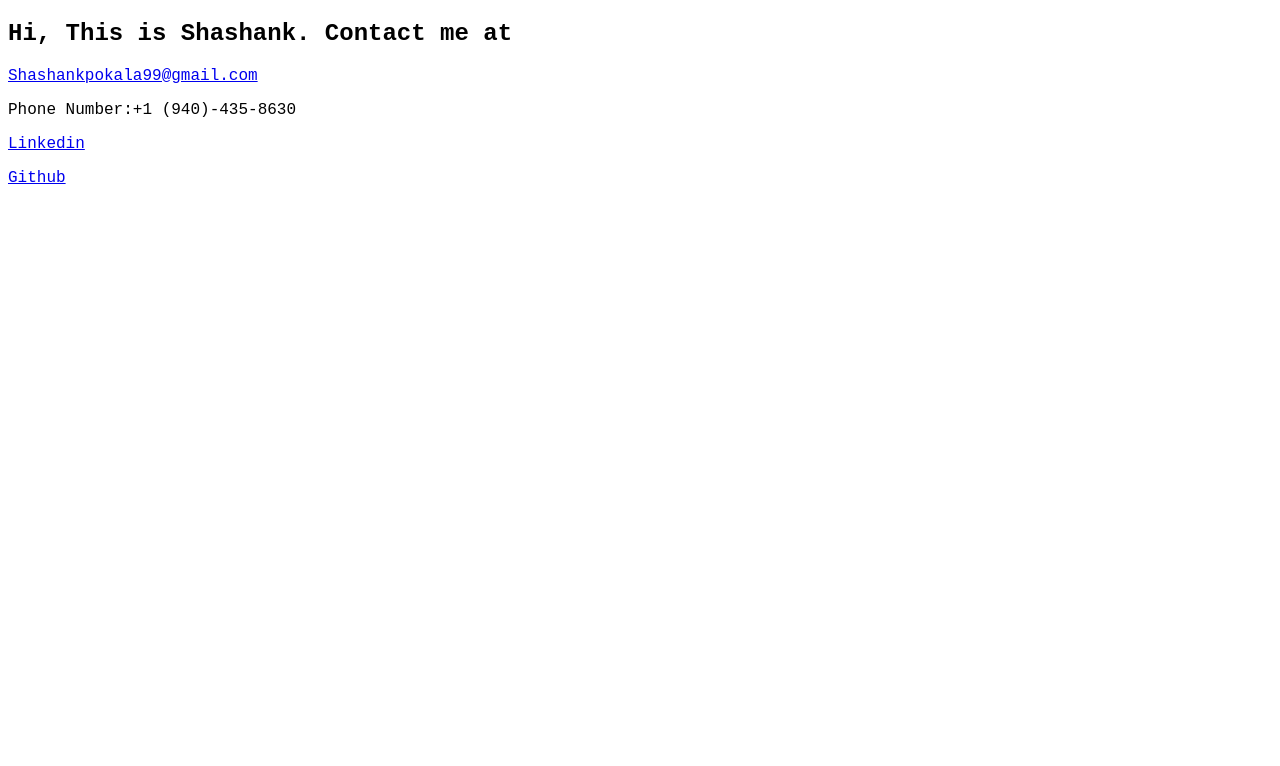
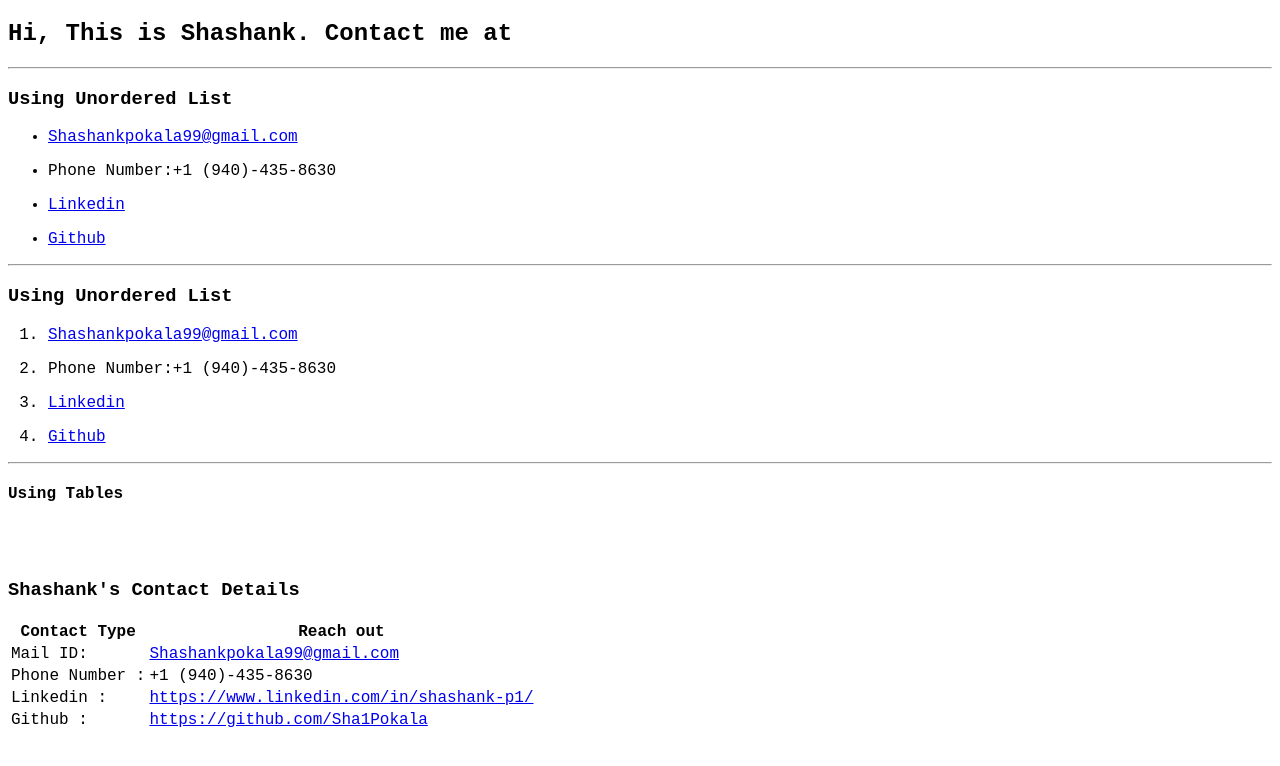
Before and after one commit to Sha1Pokala/HTML, a plain HTML site: page Trying to Build/Contact Me.html in a window 1280 px wide. Drawn offline with Linux system fonts and the light colour scheme.

Commit message:
added most commonly used functionalities

```diff
--- a/Trying to Build/Contact Me.html
+++ b/Trying to Build/Contact Me.html
@@ -13,14 +13,88 @@
   <body>
     <section>
       <h1>Hi, This is Shashank. Contact me at</h1>
+      <hr />
+      <h3>Using Unordered List</h3>
+      <ul>
+        <li>
           <a href="mailto:shashankpokala99@gmail.com"
             >Shashankpokala99@gmail.com
           </a>
-      <p>Phone Number:+1 (940)-435-8630</p>
+        </li>
+        <li><p>Phone Number:+1 (940)-435-8630</p></li>
+        <li>
           <a href="https://www.linkedin.com/in/shashank-p1/" target="_blank"
             >Linkedin</a
           >
-      <p><a href="https://github.com/Sha1Pokala" target="_blank">Github</a></p>
+        </li>
+        <li>
+          <p>
+            <a href="https://github.com/Sha1Pokala" target="_blank">Github</a>
+          </p>
+        </li>
+      </ul>
+      <hr />
+      <h3>Using Unordered List</h3>
+      <ol>
+        <li>
+          <a href="mailto:shashankpokala99@gmail.com"
+            >Shashankpokala99@gmail.com
+          </a>
+        </li>
+        <li><p>Phone Number:+1 (940)-435-8630</p></li>
+        <li>
+          <a href="https://www.linkedin.com/in/shashank-p1/" target="_blank"
+            >Linkedin</a
+          >
+        </li>
+        <li>
+          <p>
+            <a href="https://github.com/Sha1Pokala" target="_blank">Github</a>
+          </p>
+        </li>
+      </ol>
+      <hr />
+
+      <h4>Using Tables</h4>
+      <br />
+      <br />
+      <caption>
+        <h3>Shashank's Contact Details</h3>
+      </caption>
+      <table>
+        <tr>
+          <th>Contact Type</th>
+          <th>Reach out</th>
+        </tr>
+        <tr>
+          <td>Mail ID:</td>
+          <td>
+            <a href="mailto:shashankpokala99@gmail.com"
+              >Shashankpokala99@gmail.com
+            </a>
+          </td>
+        </tr>
+        <tr>
+          <td>Phone Number :</td>
+          <td>+1 (940)-435-8630</td>
+        </tr>
+        <tr>
+          <td>Linkedin :</td>
+          <td>
+            <a href="https://www.linkedin.com/in/shashank-p1/" target="_blank"
+              >https://www.linkedin.com/in/shashank-p1/</a
+            >
+          </td>
+        </tr>
+        <tr>
+          <td>Github :</td>
+          <td>
+            <a href="https://github.com/Sha1Pokala" target="_blank"
+              >https://github.com/Sha1Pokala</a
+            >
+          </td>
+        </tr>
+      </table>
     </section>
   </body>
 </html>
```
Also changed, not shown: Trying to Build/Contact_Me_Form.html (added, +111 -0 lines), Trying to Build/Shashank_Portfolio.html (+5 -4 lines). Lines whose indentation alone changed are shown as unchanged.
